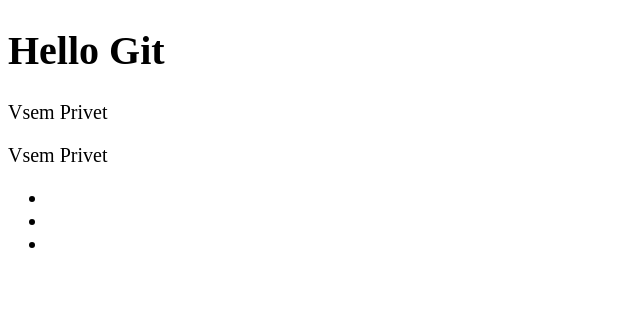
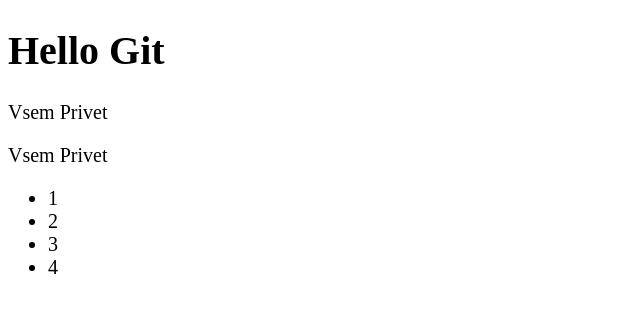
Before and after one commit to azikprod/second_git, a plain HTML site: page index.html in a window 1280 px wide. Shown: the full height of the page, 0-640 px from the left. Drawn offline with Linux system fonts and the light colour scheme.

Commit message:
change index.html

```diff
--- a/index.html
+++ b/index.html
@@ -12,9 +12,12 @@
 <p>Vsem Privet </p>
 <p>Vsem Privet </p>
 
-<ul> <li></li>
-<li></li>
-<li></li></ul>
+<ul>
+<li>1</li>
+<li>2</li>
+<li>3</li>
+<li>4</li>
+</ul>
 
 </body>
 </html>
```
